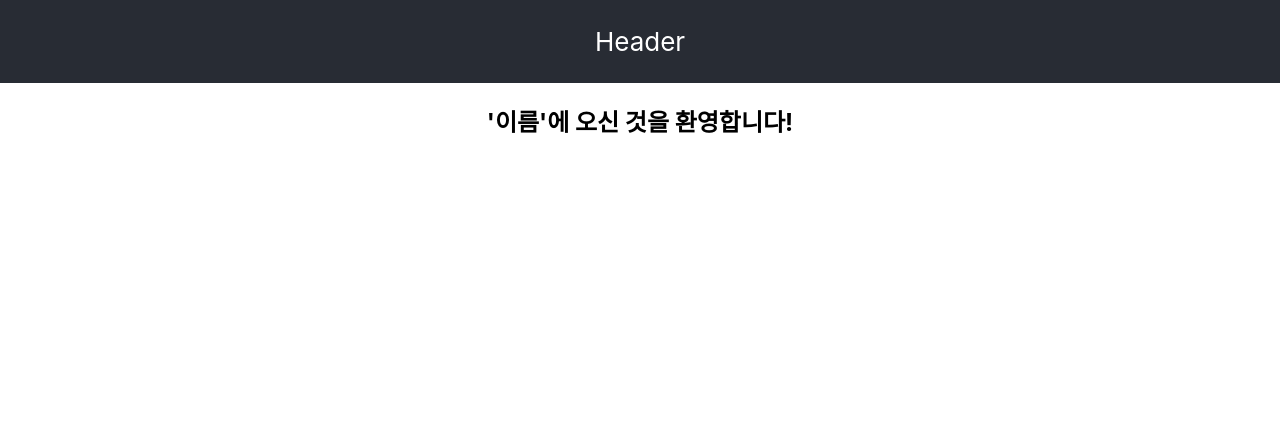
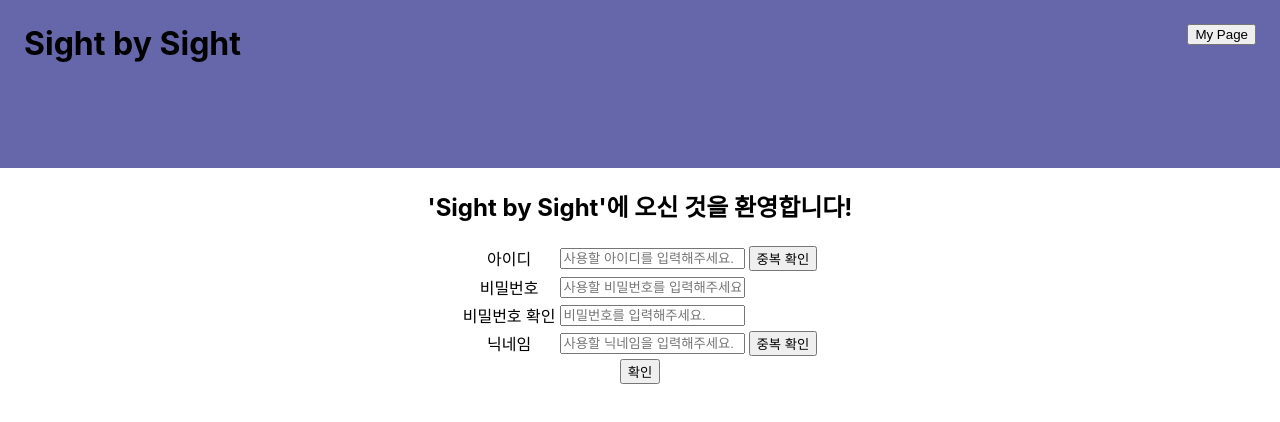
Before and after one commit to JeongIn37/SightBySight, a React (Create React App) app: page /SignUp in a window 1280 px wide. Shown: the top 422 px of the page. Built offline with nearby package versions, Linux system fonts and the light colour scheme.

Commit message:
Add: sign up page and linked my page

```diff
--- a/src/App.js
+++ b/src/App.js
@@ -3,24 +3,23 @@ import { BrowserRouter as Router, Routes, Route } from 'react-router-dom';
 import { Review } from './review/index.js';
 import { Home } from './home/index.js';
 import { SignUp } from './signUp/index.js';
+import { Header } from './header/index.js';
+import { Profile } from './profile/index.js';
 
 
 
 function App() {
   return (
     <div className="App">
-      <header className="App-header">
-        <p>
-          Header
-        </p>
-
-      </header>
-
       <div>
         <Router>
+          <div className='headerMain'>
+            <Header />
+          </div>
           <Routes>
               <Route exact path='/' element={<Home />}></Route>
-              <Route path='/SignUp' element={<SignUp />} />
+              <Route path='/SignUp' element={<SignUp />}></Route>
+              <Route path='/MyPage' element={<Profile />}></Route>
           </Routes>
         </Router>
       </div>
--- /dev/null
+++ b/src/header/Header.js
@@ -0,0 +1,20 @@
+import React from 'react';
+import './header.css';
+import MyPageBtn from './MyPageBtn.js';
+
+function Header() {
+    return(
+        <div className='header'>
+            <div className='titleBar'>
+                <div className='title'>
+                    <h1 className='titletext'>Sight by Sight</h1>
+                </div>
+                <div className='mypagebtnwrap'>
+                    <MyPageBtn />
+                </div>
+            </div>
+        </div>
+    )
+}
+
+export default Header;
--- /dev/null
+++ b/src/header/MyPageBtn.js
@@ -0,0 +1,13 @@
+import React from "react";
+import { Link } from "react-router-dom";
+import './header.css';
+
+function MyPageBtn() {
+    return(
+        <Link to='/MyPage'>
+            <button className="mypagebtn">My Page</button>
+        </Link>
+    );
+}
+
+export default MyPageBtn;
--- /dev/null
+++ b/src/header/header.css
@@ -0,0 +1,37 @@
+.header{
+    background-color: #6667AB;
+    margin-left: 0px;
+    height: 15vh;
+    padding: 3vh;
+}
+
+.titleBar{
+    height: 15vh;
+}
+
+.title{
+    float: left;
+    height: 10vh;
+    width: 50%;
+    /*margin-left: 3vw;
+    margin-right: 0px;*/
+    margin-right: 0;
+    vertical-align: middle;
+}
+
+.mypagebtnwrap{
+    float: right;
+    width: 50%;
+    height: 10vh;
+}
+
+.mypagebtn{
+    float: right;
+    vertical-align: middle;
+}
+
+.titletext{
+    margin:0;
+    text-align: left;
+
+}
--- /dev/null
+++ b/src/header/index.js
@@ -0,0 +1,2 @@
+export {default as Header} from './Header';
+export {default as MyPageBtn} from './MyPageBtn';
--- /dev/null
+++ b/src/profile/Profile.js
@@ -0,0 +1,19 @@
+import React, {Component} from 'react';
+
+class Profile extends Component{
+    constructor(props){
+        super(props);
+    }
+
+
+    render(){
+
+        return (
+            <div>
+                My page
+            </div>
+        )
+    }
+}
+
+export default Profile;
--- /dev/null
+++ b/src/profile/index.js
@@ -0,0 +1 @@
+export {default as Profile} from './Profile';
--- /dev/null
+++ b/src/signUp/signUp.css
@@ -0,0 +1,4 @@
+.signUp-form{
+    margin-left: auto;
+    margin-right: auto;
+}
--- a/src/signUp/signUp.js
+++ b/src/signUp/signUp.js
@@ -1,4 +1,5 @@
 import React, {Component} from 'react';
+import './signUp.css'
 
 class SignUp extends Component{
     constructor(props){
@@ -10,7 +11,36 @@ class SignUp extends Component{
 
         return (
             <div>
-                <h2>'이름'에 오신 것을 환영합니다!</h2>
+                <h2>'Sight by Sight'에 오신 것을 환영합니다!</h2>
+                <div className='newInfo'>
+                    <table className='signUp-form'>
+                        <tbody>
+                            <tr>
+                                <td>아이디</td>
+                                <td><input type='text' placeholder='사용할 아이디를 입력해주세요.'/></td>
+                                <td><button>중복 확인</button></td>
+                            </tr>
+                            <tr>
+                                <td>비밀번호</td>
+                                <td><input type='text' placeholder='사용할 비밀번호를 입력해주세요.'/></td>
+                                <td></td>
+                            </tr>
+                            <tr>
+                                <td>비밀번호 확인</td>
+                                <td><input type='text' placeholder='비밀번호를 입력해주세요.'/></td>
+                                <td></td>
+                            </tr>
+                            <tr>
+                                <td>닉네임</td>
+                                <td><input type='text' placeholder='사용할 닉네임을 입력해주세요.'/></td>
+                                <td><button>중복 확인</button></td>
+                            </tr>
+                        </tbody>
+                    </table>
+                </div>
+                <div>
+                    <button>확인</button>
+                </div>
             </div>
         )
     }
```
